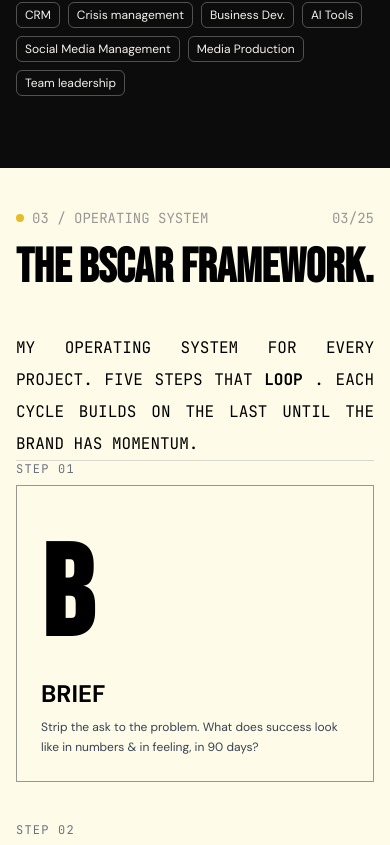
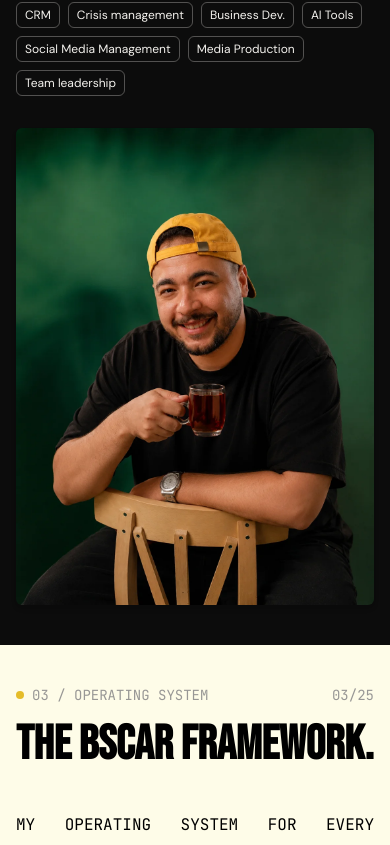
Before and after one commit to ahmedadham246-design/my-profile, a Next.js app: page / in a window 390 px wide. Shown: the part 2019-2864 px from the top of the page. Built offline with nearby package versions, Linux system fonts and the light colour scheme; no server answers.

Commit message:
style: adjust image aspect ratio in About section and fix layout spacing in Khazna app component

```diff
--- a/app/layouts/About.tsx
+++ b/app/layouts/About.tsx
@@ -16,7 +16,7 @@ const About = () => {
       </div>
 
       <div className="grid grid-cols-1 lg:grid-cols-3 gap-8 lg:gap-12 ">
-        <div className="relative h-full order-2 lg:order-2 ">
+        <div className="relative aspect-3/4 lg:aspect-auto lg:h-full order-2 lg:order-2 ">
           <Image
             src={"/images/about.webp"}
             alt="Ahmed Adham"
--- a/app/layouts/Khazna/Khazna-app.tsx
+++ b/app/layouts/Khazna/Khazna-app.tsx
@@ -12,7 +12,7 @@ const KhaznaApp = () => {
         <SectionCounterDescription description="CASE 01" start={6} />
         <SectionCounter start={6} />
       </div>
-      <div className="container mx-auto  grid gap-8">
+      <div className="container mx-auto grid gap-8 ">
         <div className="flex items-center justify-between border-b border-b-gray-50/20">
           <h3 className="text-primary font-bebas-neue font-semibold text-6xl lg:text-7xl flex-wrap lg:flex-nowrap">
             01 Khazna App
--- a/app/layouts/Khazna/Khazna-designs.tsx
+++ b/app/layouts/Khazna/Khazna-designs.tsx
@@ -2,9 +2,8 @@ import DesignCard from "@/app/components/DesignCard";
 import SectionCounter from "@/app/components/section-counter";
 import SectionCounterDescription from "@/app/components/section-counter-descriotion";
 import { KHAZNA_DESIGNS } from "@/app/data/KhaznaData";
-import Link from "next/link";
 
-const COUNTER = 7;
+const COUNTER = 8;
 const KhaznaDesigns = () => {
   return (
     <section className="bg-foreground py-20 px-6 md:px-12 lg:px-24 ">
```
